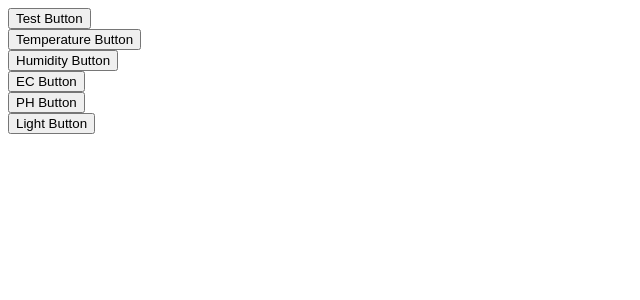
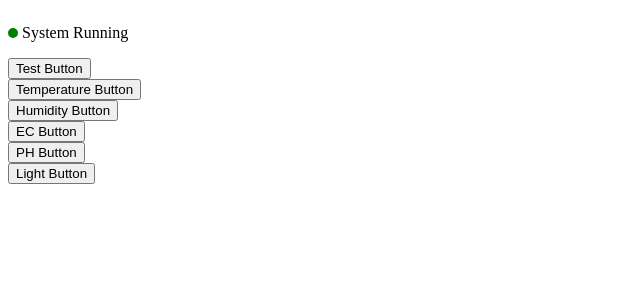
Before and after one commit to Pozq100/WebPage, a Flask app: page / in a window 1280 px wide. Shown: the top 300 px of the page, without its empty margins (0-640 px from the left). Run offline with Flask 3, Linux system fonts and the light colour scheme.

Commit message:
system running circle

```diff
--- a/templates/temperature.html
+++ b/templates/temperature.html
@@ -42,6 +42,12 @@
 </head>
 
 <body>
+    <!--Creating the circle -->
+    <div class="row">
+        <div class="col-sm-2"> <span><div class="circle"></div></span>
+            <p>System Running</p>
+        </div>
+    </div>
 
 
     <br>
--- a/templates/test_index.html
+++ b/templates/test_index.html
@@ -21,6 +21,13 @@
     </style>
     </head>
     <body>
+        <!--Creating the circle -->
+        <div class="row">
+            <div class="col-sm-2"> <span><div class="circle"></div></span>
+                <p>System Running</p>
+            </div>
+        </div>
+
         <form action="/index.html">
             <button type="submit">Test Button</button>
         </form>
```
